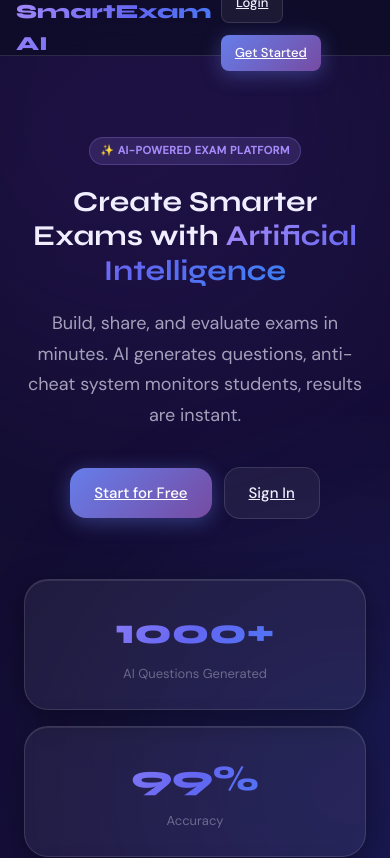
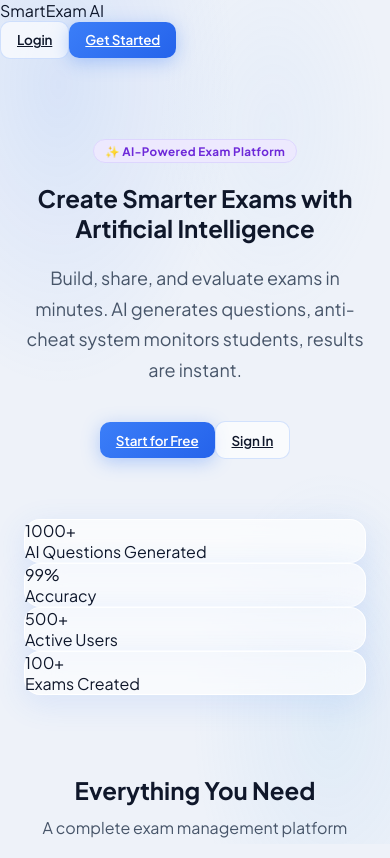
Before and after one commit to kunalpatida/Online-exam-anti-cheat, a React (Vite) app in the folder frontend/: page / in a window 390 px wide. Shown: the top 858 px of the page. Built offline with nearby package versions, Linux system fonts and the light colour scheme.

Commit message:
Update index.css

```diff
--- a/frontend/src/index.css
+++ b/frontend/src/index.css
@@ -1,173 +1,224 @@
-@import url('https://fonts.googleapis.com/css2?family=Syne:wght@400;500;600;700;800&family=DM+Sans:ital,opsz,wght@0,9..40,300;0,9..40,400;0,9..40,500;1,9..40,300&display=swap');
+@import url('https://fonts.googleapis.com/css2?family=Plus+Jakarta+Sans:wght@300;400;500;600;700;800&family=Instrument+Serif:ital@0;1&display=swap');
 
 *, *::before, *::after { box-sizing: border-box; margin: 0; padding: 0; }
 
 :root {
-  --grad-bg: linear-gradient(135deg, #0f0c29 0%, #1a1040 40%, #0d1b4b 70%, #0a0a2e 100%);
-  --grad-accent: linear-gradient(135deg, #667eea 0%, #764ba2 100%);
-  --grad-accent2: linear-gradient(135deg, #a78bfa 0%, #6366f1 50%, #3b82f6 100%);
-  --glass-bg: rgba(255,255,255,0.06);
-  --glass-bg-hover: rgba(255,255,255,0.10);
-  --glass-border: rgba(255,255,255,0.12);
-  --glass-border-strong: rgba(167,139,250,0.35);
-  --glass-shadow: 0 8px 32px rgba(0,0,0,0.4), inset 0 1px 0 rgba(255,255,255,0.1);
-  --glass-shadow-hover: 0 16px 48px rgba(0,0,0,0.5), inset 0 1px 0 rgba(255,255,255,0.15);
-  --text-primary: #f0eeff;
-  --text-secondary: rgba(240,238,255,0.65);
-  --text-muted: rgba(240,238,255,0.35);
-  --purple: #a78bfa;
-  --blue: #60a5fa;
-  --indigo: #818cf8;
-  --success: #34d399;
-  --danger: #f87171;
-  --warning: #fbbf24;
-  --radius-sm: 10px;
-  --radius-md: 16px;
-  --radius-lg: 24px;
-  --font-display: 'Syne', sans-serif;
-  --font-body: 'DM Sans', sans-serif;
-  --transition: all 0.25s cubic-bezier(0.4,0,0.2,1);
+  --bg-page:       #eef2f9;
+  --bg-secondary:  #f5f8ff;
+  --glass:         rgba(255,255,255,0.65);
+  --glass-border:  rgba(255,255,255,0.9);
+  --glass-hover:   rgba(255,255,255,0.8);
+  --glass-strong:  rgba(255,255,255,0.82);
+  --accent:        #3b7ef8;
+  --accent-dark:   #2563eb;
+  --accent-light:  #dbeafe;
+  --text-primary:  #0f172a;
+  --text-secondary:#475569;
+  --text-muted:    #94a3b8;
+  --success:       #10b981;
+  --error:         #ef4444;
+  --warning:       #f59e0b;
+  --radius-sm:     10px;
+  --radius-md:     16px;
+  --radius-lg:     22px;
+  --radius-xl:     32px;
+  --shadow-sm:     0 2px 12px rgba(59,126,248,0.08);
+  --shadow:        0 8px 32px rgba(59,126,248,0.12);
+  --shadow-lg:     0 20px 60px rgba(59,126,248,0.16);
+  --font-display:  'Plus Jakarta Sans', sans-serif;
+  --font-body:     'Plus Jakarta Sans', sans-serif;
+  --font-serif:    'Instrument Serif', serif;
 }
 
 html { scroll-behavior: smooth; }
-body { font-family: var(--font-body); background: var(--grad-bg); color: var(--text-primary); min-height: 100vh; overflow-x: hidden; line-height: 1.6; }
-body::before, body::after { content: ''; position: fixed; border-radius: 50%; filter: blur(80px); opacity: 0.15; pointer-events: none; z-index: 0; animation: floatOrb 12s ease-in-out infinite alternate; }
-body::before { width: 600px; height: 600px; background: radial-gradient(circle, #7c3aed, transparent); top: -200px; left: -200px; }
-body::after { width: 500px; height: 500px; background: radial-gradient(circle, #2563eb, transparent); bottom: -150px; right: -150px; animation-delay: -6s; }
-@keyframes floatOrb { from { transform: translate(0,0) scale(1); } to { transform: translate(60px,40px) scale(1.15); } }
 
-.glass { background: var(--glass-bg); backdrop-filter: blur(20px) saturate(180%); -webkit-backdrop-filter: blur(20px) saturate(180%); border: 1px solid var(--glass-border); box-shadow: var(--glass-shadow); border-radius: var(--radius-lg); transition: var(--transition); }
-.glass:hover { background: var(--glass-bg-hover); box-shadow: var(--glass-shadow-hover); border-color: var(--glass-border-strong); }
-.glass-strong { background: rgba(255,255,255,0.09); backdrop-filter: blur(30px) saturate(200%); -webkit-backdrop-filter: blur(30px) saturate(200%); border: 1px solid rgba(255,255,255,0.15); box-shadow: 0 20px 60px rgba(0,0,0,0.5), inset 0 1px 0 rgba(255,255,255,0.12); border-radius: var(--radius-lg); }
+body {
+  font-family: var(--font-body);
+  background: var(--bg-page);
+  min-height: 100vh;
+  color: var(--text-primary);
+  -webkit-font-smoothing: antialiased;
+  overflow-x: hidden;
+}
 
-.btn { display: inline-flex; align-items: center; justify-content: center; gap: 8px; padding: 12px 24px; border-radius: var(--radius-sm); font-family: var(--font-body); font-size: 14px; font-weight: 500; cursor: pointer; border: none; outline: none; transition: var(--transition); white-space: nowrap; position: relative; overflow: hidden; }
-.btn:active { transform: scale(0.97); }
+/* Soft background blobs */
+body::before {
+  content: '';
+  position: fixed;
+  inset: 0;
+  background:
+    radial-gradient(ellipse 70% 55% at 15% 10%, rgba(59,126,248,0.12) 0%, transparent 65%),
+    radial-gradient(ellipse 55% 45% at 85% 85%, rgba(99,179,237,0.1) 0%, transparent 65%),
+    radial-gradient(ellipse 45% 35% at 70% 15%, rgba(147,197,253,0.08) 0%, transparent 65%);
+  pointer-events: none;
+  z-index: 0;
+}
+
+#root { position: relative; z-index: 1; }
+
+/* ── Glass ── */
+.glass {
+  background: var(--glass);
+  border: 1px solid var(--glass-border);
+  backdrop-filter: blur(18px);
+  -webkit-backdrop-filter: blur(18px);
+  border-radius: var(--radius-lg);
+  box-shadow: var(--shadow);
+}
+
+.glass-strong {
+  background: var(--glass-strong);
+  border: 1px solid var(--glass-border);
+  backdrop-filter: blur(28px);
+  -webkit-backdrop-filter: blur(28px);
+  border-radius: var(--radius-lg);
+  box-shadow: var(--shadow-lg);
+}
+
+/* ── Buttons ── */
+.btn {
+  font-family: var(--font-body);
+  font-weight: 600;
+  border: none;
+  cursor: pointer;
+  border-radius: var(--radius-sm);
+  padding: 0.65rem 1.4rem;
+  font-size: 0.88rem;
+  transition: all 0.2s ease;
+  display: inline-flex;
+  align-items: center;
+  gap: 0.45rem;
+  white-space: nowrap;
+  letter-spacing: -0.01em;
+}
 .btn:disabled { opacity: 0.5; cursor: not-allowed; transform: none !important; }
-.btn-primary { background: var(--grad-accent); color: #fff; box-shadow: 0 4px 20px rgba(102,126,234,0.4); }
-.btn-primary:hover { box-shadow: 0 8px 30px rgba(102,126,234,0.6); transform: translateY(-1px); }
-.btn-secondary { background: var(--glass-bg); color: var(--text-primary); border: 1px solid var(--glass-border); backdrop-filter: blur(10px); }
-.btn-secondary:hover { background: var(--glass-bg-hover); border-color: var(--glass-border-strong); }
-.btn-success { background: linear-gradient(135deg, #059669, #10b981); color: #fff; box-shadow: 0 4px 20px rgba(16,185,129,0.35); }
-.btn-success:hover { box-shadow: 0 8px 30px rgba(16,185,129,0.5); transform: translateY(-1px); }
-.btn-danger { background: linear-gradient(135deg, #dc2626, #ef4444); color: #fff; }
-.btn-sm { padding: 8px 14px; font-size: 13px; border-radius: 8px; }
-.btn-lg { padding: 15px 36px; font-size: 16px; border-radius: var(--radius-md); }
-.btn-full { width: 100%; }
-.spinner { width: 16px; height: 16px; border: 2px solid rgba(255,255,255,0.3); border-top-color: #fff; border-radius: 50%; animation: spin 0.7s linear infinite; display: inline-block; }
+
+.btn-primary {
+  background: linear-gradient(135deg, #3b7ef8, #2563eb);
+  color: #fff;
+  box-shadow: 0 4px 18px rgba(59,126,248,0.35);
+}
+.btn-primary:hover:not(:disabled) { transform: translateY(-2px); box-shadow: 0 8px 28px rgba(59,126,248,0.45); }
+
+.btn-secondary {
+  background: var(--glass);
+  color: var(--text-primary);
+  border: 1px solid rgba(59,126,248,0.2);
+}
+.btn-secondary:hover:not(:disabled) { background: var(--glass-hover); transform: translateY(-1px); }
+
+.btn-success {
+  background: linear-gradient(135deg, #059669, #10b981);
+  color: #fff;
+  box-shadow: 0 4px 18px rgba(16,185,129,0.3);
+}
+.btn-success:hover:not(:disabled) { transform: translateY(-2px); box-shadow: 0 8px 26px rgba(16,185,129,0.4); }
+
+.btn-danger { background: linear-gradient(135deg,#dc2626,#ef4444); color:#fff; }
+.btn-danger:hover:not(:disabled) { transform: translateY(-2px); }
+
+.btn-sm  { padding: 0.42rem 0.9rem; font-size: 0.8rem; }
+.btn-lg  { padding: 0.85rem 2rem; font-size: 0.95rem; }
+.btn-full { width: 100%; justify-content: center; }
+
+/* ── Inputs ── */
+.input {
+  font-family: var(--font-body);
+  background: rgba(255,255,255,0.75);
+  border: 1.5px solid rgba(59,126,248,0.18);
+  border-radius: var(--radius-sm);
+  color: var(--text-primary);
+  padding: 0.72rem 1rem;
+  font-size: 0.9rem;
+  width: 100%;
+  transition: all 0.2s;
+  outline: none;
+}
+.input::placeholder { color: var(--text-muted); }
+.input:focus {
+  border-color: rgba(59,126,248,0.55);
+  background: #fff;
+  box-shadow: 0 0 0 4px rgba(59,126,248,0.1);
+}
+.input-label {
+  font-size: 0.76rem;
+  font-weight: 600;
+  color: var(--text-secondary);
+  margin-bottom: 0.4rem;
+  display: block;
+  letter-spacing: 0.04em;
+  text-transform: uppercase;
+}
+select.input option { background: #fff; color: var(--text-primary); }
+textarea.input { resize: vertical; min-height: 80px; }
+
+/* ── Badge ── */
+.badge {
+  display: inline-flex; align-items: center; gap: 0.3rem;
+  padding: 0.22rem 0.7rem;
+  border-radius: 999px;
+  font-size: 0.73rem;
+  font-weight: 700;
+  letter-spacing: 0.03em;
+}
+.badge-blue   { background: #dbeafe; color: #1d4ed8; border: 1px solid #bfdbfe; }
+.badge-purple { background: #ede9fe; color: #6d28d9; border: 1px solid #ddd6fe; }
+.badge-teal   { background: #ccfbf1; color: #0f766e; border: 1px solid #99f6e4; }
+.badge-green  { background: #dcfce7; color: #15803d; border: 1px solid #bbf7d0; }
+.badge-red    { background: #fee2e2; color: #b91c1c; border: 1px solid #fecaca; }
+.badge-yellow { background: #fef9c3; color: #a16207; border: 1px solid #fde68a; }
+.badge-pink   { background: #fce7f3; color: #9d174d; border: 1px solid #fbcfe8; }
+
+/* ── Toast ── */
+.toast-container { position: fixed; top: 1.2rem; right: 1.2rem; z-index: 9999; display: flex; flex-direction: column; gap: 0.5rem; pointer-events: none; }
+.toast {
+  padding: 0.8rem 1.2rem; border-radius: var(--radius-sm);
+  font-size: 0.86rem; font-weight: 600;
+  backdrop-filter: blur(20px); box-shadow: var(--shadow);
+  animation: slideIn 0.3s ease;
+  max-width: 300px; pointer-events: all;
+}
+.toast-success { background: rgba(220,252,231,0.95); border: 1px solid #86efac; color: #15803d; }
+.toast-error   { background: rgba(254,226,226,0.95); border: 1px solid #fca5a5; color: #b91c1c; }
+.toast-info    { background: rgba(219,234,254,0.95); border: 1px solid #93c5fd; color: #1d4ed8; }
+
+@keyframes slideIn { from { opacity:0; transform: translateX(30px); } to { opacity:1; transform: translateX(0); } }
+
+/* ── Layout ── */
+.page        { min-height: 100vh; padding: 1.5rem; display: flex; flex-direction: column; }
+.page-center { min-height: 100vh; display: flex; align-items: center; justify-content: center; padding: 1.5rem; }
+.container    { max-width: 1080px; margin: 0 auto; width: 100%; }
+.container-sm { max-width: 460px;  margin: 0 auto; width: 100%; }
+.container-md { max-width: 700px;  margin: 0 auto; width: 100%; }
+
+/* ── Table ── */
+.table-wrap { overflow-x: auto; border-radius: var(--radius-md); }
+table { width: 100%; border-collapse: collapse; }
+thead { background: rgba(59,126,248,0.06); }
+th { padding: 0.85rem 1rem; text-align: left; font-size: 0.73rem; font-weight: 700; letter-spacing: 0.06em; text-transform: uppercase; color: var(--text-secondary); }
+td { padding: 0.9rem 1rem; font-size: 0.88rem; color: var(--text-primary); border-top: 1px solid rgba(59,126,248,0.07); }
+tr:hover td { background: rgba(59,126,248,0.03); }
+
+/* ── Spinner ── */
+.spinner { width:18px; height:18px; border:2.5px solid rgba(59,126,248,0.2); border-top-color: #3b7ef8; border-radius:50%; animation: spin 0.7s linear infinite; display:inline-block; }
 @keyframes spin { to { transform: rotate(360deg); } }
 
-.input { width: 100%; background: rgba(255,255,255,0.05); border: 1px solid var(--glass-border); border-radius: var(--radius-sm); padding: 12px 16px; font-family: var(--font-body); font-size: 14px; color: var(--text-primary); outline: none; transition: var(--transition); backdrop-filter: blur(10px); }
-.input::placeholder { color: var(--text-muted); }
-.input:focus { border-color: var(--purple); background: rgba(167,139,250,0.08); box-shadow: 0 0 0 3px rgba(167,139,250,0.15); }
-.input:disabled { opacity: 0.5; cursor: not-allowed; }
-textarea.input { resize: vertical; min-height: 80px; }
-select.input { cursor: pointer; }
-select.input option { background: #1a1040; color: var(--text-primary); }
-.input-label { display: block; font-size: 12px; font-weight: 500; color: var(--text-secondary); margin-bottom: 6px; letter-spacing: 0.5px; text-transform: uppercase; }
-.input-group { margin-bottom: 16px; }
+/* ── Misc ── */
+.divider { border: none; border-top: 1px solid rgba(59,126,248,0.12); margin: 1.5rem 0; }
 
-h1,h2,h3,h4 { font-family: var(--font-display); font-weight: 700; line-height: 1.2; }
-h1 { font-size: clamp(1.8rem, 5vw, 3.5rem); }
-h2 { font-size: clamp(1.4rem, 3vw, 2.2rem); }
-h3 { font-size: clamp(1.1rem, 2vw, 1.4rem); }
-.gradient-text { background: var(--grad-accent2); -webkit-background-clip: text; -webkit-text-fill-color: transparent; background-clip: text; }
+::-webkit-scrollbar { width: 5px; height: 5px; }
+::-webkit-scrollbar-track { background: transparent; }
+::-webkit-scrollbar-thumb { background: rgba(59,126,248,0.2); border-radius: 99px; }
+::-webkit-scrollbar-thumb:hover { background: rgba(59,126,248,0.35); }
 
-.badge { display: inline-flex; align-items: center; gap: 4px; padding: 4px 10px; border-radius: 999px; font-size: 11px; font-weight: 600; letter-spacing: 0.5px; text-transform: uppercase; }
-.badge-purple { background: rgba(167,139,250,0.15); color: var(--purple); border: 1px solid rgba(167,139,250,0.25); }
-.badge-success { background: rgba(52,211,153,0.15); color: var(--success); border: 1px solid rgba(52,211,153,0.25); }
-.badge-danger { background: rgba(248,113,113,0.15); color: var(--danger); border: 1px solid rgba(248,113,113,0.25); }
-.badge-warning { background: rgba(251,191,36,0.15); color: var(--warning); border: 1px solid rgba(251,191,36,0.25); }
-.badge-blue { background: rgba(96,165,250,0.15); color: var(--blue); border: 1px solid rgba(96,165,250,0.25); }
-
-.toast-container { position: fixed; top: 20px; right: 20px; z-index: 9999; display: flex; flex-direction: column; gap: 10px; max-width: calc(100vw - 40px); }
-.toast { padding: 14px 18px; border-radius: var(--radius-sm); font-size: 14px; font-weight: 500; backdrop-filter: blur(20px); border: 1px solid var(--glass-border); box-shadow: 0 8px 32px rgba(0,0,0,0.4); display: flex; align-items: center; gap: 10px; animation: slideInRight 0.3s ease; }
-.toast-success { background: rgba(16,185,129,0.2); border-color: rgba(52,211,153,0.35); color: #6ee7b7; }
-.toast-error { background: rgba(239,68,68,0.2); border-color: rgba(248,113,113,0.35); color: #fca5a5; }
-.toast-info { background: rgba(99,102,241,0.2); border-color: rgba(129,140,248,0.35); color: #a5b4fc; }
-@keyframes slideInRight { from { transform: translateX(100%); opacity: 0; } to { transform: translateX(0); opacity: 1; } }
-
-.navbar { position: sticky; top: 0; z-index: 100; background: rgba(15,12,41,0.85); backdrop-filter: blur(20px); border-bottom: 1px solid var(--glass-border); padding: 0 24px; height: 64px; display: flex; align-items: center; justify-content: space-between; }
-.nav-logo { font-family: var(--font-display); font-size: 20px; font-weight: 800; background: var(--grad-accent2); -webkit-background-clip: text; -webkit-text-fill-color: transparent; background-clip: text; text-decoration: none; }
-
-.page { position: relative; z-index: 1; min-height: 100vh; padding: 28px 20px; }
-.container { max-width: 1100px; margin: 0 auto; width: 100%; }
-.container-sm { max-width: 480px; margin: 0 auto; width: 100%; }
-.container-md { max-width: 720px; margin: 0 auto; width: 100%; }
-
-.auth-page { min-height: 100vh; display: flex; align-items: center; justify-content: center; padding: 24px 16px; position: relative; z-index: 1; }
-.auth-card { width: 100%; max-width: 440px; padding: 40px 36px; }
-
-.table-wrap { overflow-x: auto; border-radius: var(--radius-md); }
-table { width: 100%; border-collapse: collapse; font-size: 14px; }
-thead tr { border-bottom: 1px solid var(--glass-border); }
-thead th { padding: 14px 16px; text-align: left; font-size: 11px; font-weight: 600; letter-spacing: 0.8px; text-transform: uppercase; color: var(--text-muted); }
-tbody tr { border-bottom: 1px solid rgba(255,255,255,0.04); transition: background 0.15s; }
-tbody tr:hover { background: rgba(255,255,255,0.03); }
-tbody tr:last-child { border-bottom: none; }
-td { padding: 14px 16px; color: var(--text-secondary); vertical-align: middle; }
-td:first-child { color: var(--text-primary); font-weight: 500; }
-
-.grid-2 { display: grid; grid-template-columns: 1fr 1fr; gap: 20px; }
-.grid-3 { display: grid; grid-template-columns: repeat(3,1fr); gap: 20px; }
-.grid-4 { display: grid; grid-template-columns: repeat(4,1fr); gap: 16px; }
-.flex-between { display: flex; align-items: center; justify-content: space-between; flex-wrap: wrap; gap: 12px; }
-.flex-center { display: flex; align-items: center; justify-content: center; }
-.flex-gap { display: flex; align-items: center; gap: 12px; flex-wrap: wrap; }
-
-.stat-card { padding: 24px; text-align: center; }
-.stat-value { font-family: var(--font-display); font-size: 2.2rem; font-weight: 800; background: var(--grad-accent2); -webkit-background-clip: text; -webkit-text-fill-color: transparent; background-clip: text; }
-.stat-label { font-size: 13px; color: var(--text-muted); margin-top: 4px; }
-
-.avatar { width: 44px; height: 44px; border-radius: 50%; background: var(--grad-accent); display: flex; align-items: center; justify-content: center; font-family: var(--font-display); font-weight: 700; font-size: 16px; color: #fff; box-shadow: 0 4px 16px rgba(102,126,234,0.4); flex-shrink: 0; cursor: pointer; transition: var(--transition); }
-.avatar:hover { transform: scale(1.08); }
-.avatar-lg { width: 72px; height: 72px; font-size: 26px; }
-
-.timer { font-family: var(--font-display); font-size: 2rem; font-weight: 800; color: var(--danger); letter-spacing: 2px; }
-.timer.safe { color: var(--success); }
-.timer.warn { color: var(--warning); }
-
-::-webkit-scrollbar { width: 6px; height: 6px; }
-::-webkit-scrollbar-track { background: transparent; }
-::-webkit-scrollbar-thumb { background: rgba(167,139,250,0.3); border-radius: 3px; }
-
-.modal-overlay { position: fixed; inset: 0; background: rgba(0,0,0,0.6); backdrop-filter: blur(8px); z-index: 500; display: flex; align-items: center; justify-content: center; padding: 16px; animation: fadeIn 0.2s ease; }
-.modal { width: 100%; max-width: 480px; padding: 32px 28px; animation: scaleIn 0.25s ease; }
-.modal-title { font-family: var(--font-display); font-size: 1.3rem; font-weight: 700; margin-bottom: 20px; }
-.modal-footer { display: flex; justify-content: flex-end; gap: 10px; margin-top: 24px; }
-
-.option-btn { width: 100%; text-align: left; padding: 14px 18px; border-radius: var(--radius-sm); background: rgba(255,255,255,0.04); border: 1px solid var(--glass-border); color: var(--text-secondary); font-family: var(--font-body); font-size: 14px; cursor: pointer; transition: var(--transition); margin-bottom: 8px; }
-.option-btn:hover { background: rgba(167,139,250,0.1); border-color: rgba(167,139,250,0.4); color: var(--text-primary); }
-.option-btn.selected { background: rgba(167,139,250,0.2); border-color: var(--purple); color: #fff; box-shadow: 0 0 0 2px rgba(167,139,250,0.2); }
-
-.progress-bar { height: 4px; background: rgba(255,255,255,0.08); border-radius: 2px; overflow: hidden; }
-.progress-fill { height: 100%; background: var(--grad-accent2); border-radius: 2px; transition: width 0.4s ease; }
-
-.empty-state { text-align: center; padding: 48px 24px; color: var(--text-muted); }
-.empty-state-icon { font-size: 3rem; margin-bottom: 12px; opacity: 0.5; }
-
-@keyframes fadeUp { from { opacity:0; transform:translateY(20px); } to { opacity:1; transform:translateY(0); } }
-@keyframes fadeIn { from { opacity:0; } to { opacity:1; } }
-@keyframes scaleIn { from { opacity:0; transform:scale(0.92); } to { opacity:1; transform:scale(1); } }
-.anim-fade-up { animation: fadeUp 0.5s ease forwards; }
-.anim-fade-in { animation: fadeIn 0.4s ease forwards; }
-.anim-scale-in { animation: scaleIn 0.35s ease forwards; }
-.anim-delay-1 { animation-delay: 0.1s; opacity:0; }
-.anim-delay-2 { animation-delay: 0.2s; opacity:0; }
-.anim-delay-3 { animation-delay: 0.3s; opacity:0; }
-.anim-delay-4 { animation-delay: 0.4s; opacity:0; }
-
+/* ── Mobile ── */
 @media (max-width: 768px) {
-  .grid-2, .grid-3, .grid-4 { grid-template-columns: 1fr; }
-  .auth-card { padding: 28px 20px; }
-  .page { padding: 16px 12px; }
-  .navbar { padding: 0 16px; }
+  .page { padding: 1rem; }
+  .page-center { padding: 1rem; align-items: flex-start; padding-top: 2rem; }
   .hide-mobile { display: none !important; }
-  table { font-size: 13px; }
-  thead th, td { padding: 10px 12px; }
+  th, td { padding: 0.7rem 0.75rem; }
 }
 @media (max-width: 480px) {
-  .auth-card { padding: 20px 14px; }
-  .btn-lg { padding: 13px 24px; font-size: 15px; }
-  .modal { padding: 24px 18px; }
-  .navbar { height: 56px; }
+  :root { --radius-lg: 16px; --radius-xl: 22px; }
+  .btn { padding: 0.58rem 1rem; font-size: 0.84rem; }
 }
```
